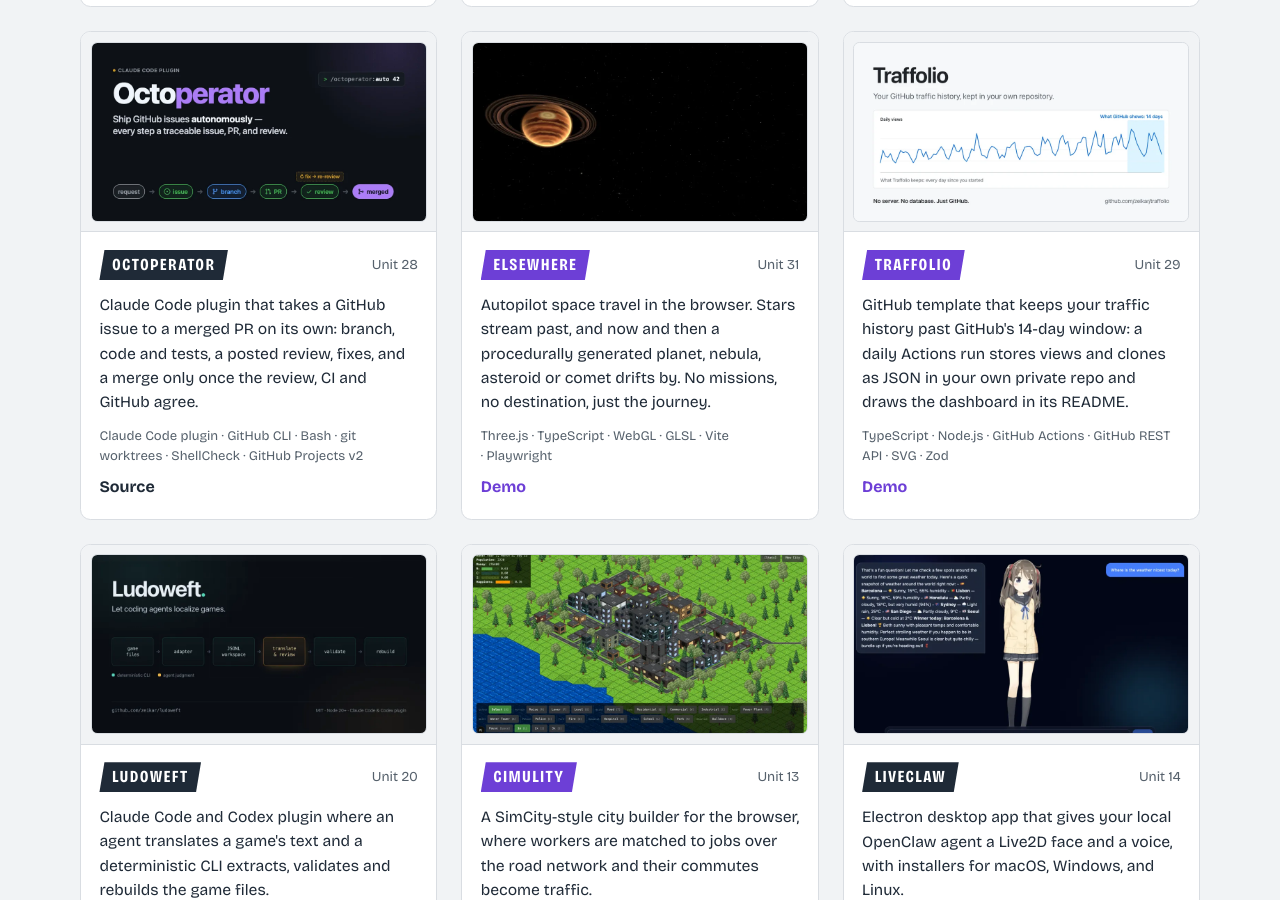
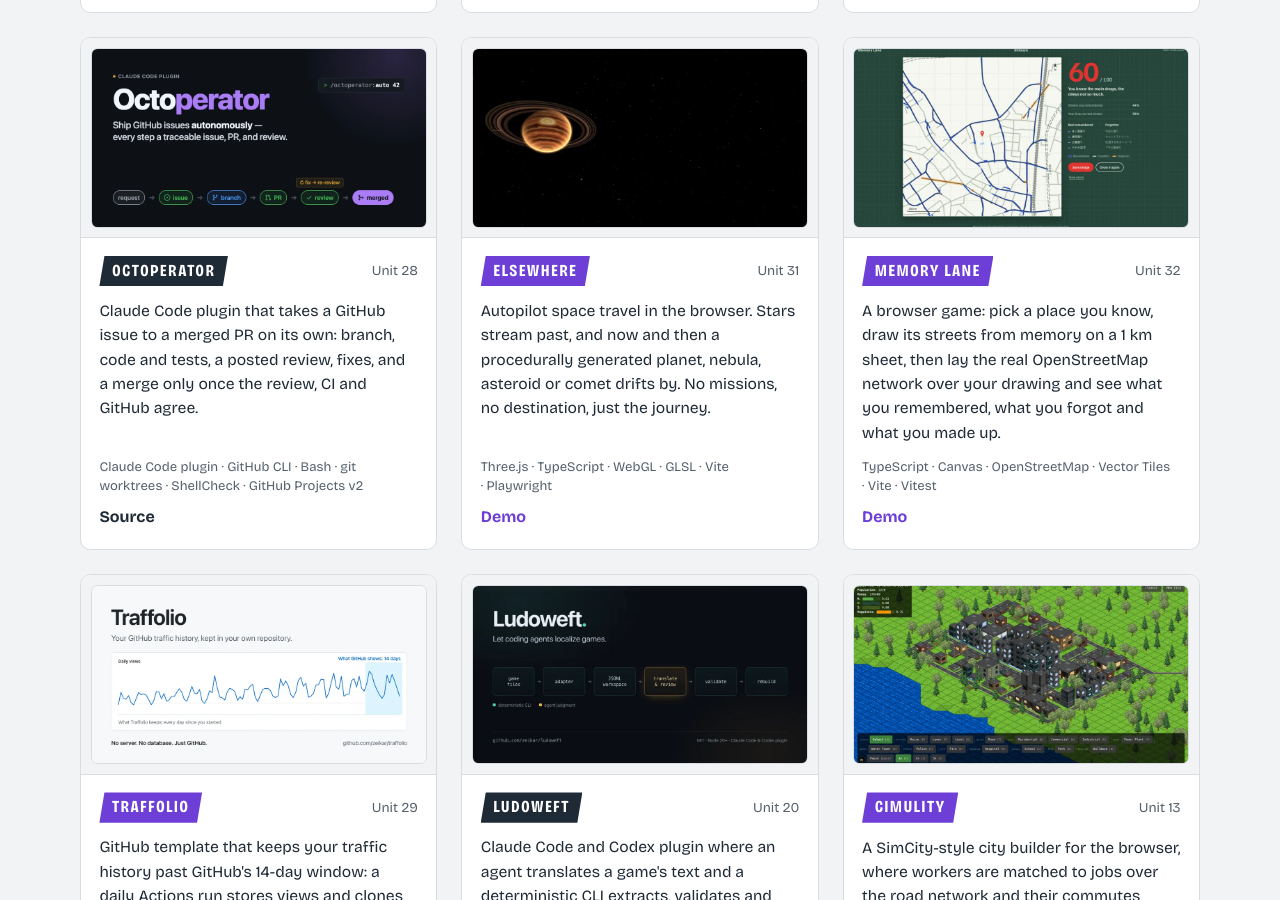
Before and after one commit to zeikar/zeikar.github.io, a Jekyll site: the page built from index.html, in a window 1280 px wide and 900 px high, scrolled down 2982 px. Built offline with Jekyll 4.4.1, drawn with Linux system fonts in a browser that asks for light colours; some web fonts are replaced; part of the change alters nothing that is shown.

Commit message:
feat(projects): add Memory Lane, the draw-your-streets-from-memory game
UNIT 32, listed after Elsewhere. The page covers scoring by distance
and direction with tremor smoothing, the exploits a review agent found
and the rule that closed each, and the switch from Overpass to
OpenFreeMap vector tiles with seam clipping. The image is a real
capture of a reveal in Shibuya.

```diff
--- a/_data/project_order.yml
+++ b/_data/project_order.yml
@@ -14,6 +14,7 @@
 - commentarium
 - octoperator
 - elsewhere
+- memory-lane
 - traffolio
 - ludoweft
 - cimulity
--- /dev/null
+++ b/_projects/memory-lane.md
@@ -0,0 +1,38 @@
+---
+layout: project
+title: "Memory Lane"
+description: "A browser game: pick a place you know, draw its streets from memory on a 1 km sheet, then lay the real OpenStreetMap network over your drawing and see what you remembered, what you forgot and what you made up."
+tagline: "Draw Your Neighbourhood's Streets from Memory"
+tech_stack: ["TypeScript", "Canvas", "OpenStreetMap", "Vector Tiles", "Vite", "Vitest"]
+github_url: "https://github.com/zeikar/memory-lane"
+demo_url: "https://zeikar.dev/memory-lane/"
+image: "/assets/images/projects/memory-lane.png"
+gadget_no: 32
+date: 2026-11-15
+---
+
+Memory Lane asks how well you know a place. Search for a neighbourhood, a station or an address, and you get a square sheet 1 km across with a pin in the middle, a scale bar and north. Draw every street you can remember with the pen; you can ask for the main roads or every building to be printed first. Then reveal the real map: it inks itself outward from the pin over your drawing. Streets you remembered show blue, streets you forgot show grey, and lines that match no street get an orange highlighter as imaginary roads. The result lists the named streets you knew best and the ones you forgot, and saves as a share image labelled with the district rather than the address. "Use my location" rounds the pin to about 100 m.
+
+It runs entirely in the browser, with no server of its own. Place search goes to Nominatim and the map comes as vector tiles; the drawing and the score stay on the device, and saving the image just downloads it.
+
+## Scored by direction as well as distance
+
+Real streets and your lines are cut into pieces of at most 8 m. A real piece counts as remembered when one of your lines runs within 18 m of it and within 30° of its direction. Distance alone would credit any street your line merely crosses, so one straight stroke through a grid of alleys would collect a little from every alley. Hands shake, though, and at pointer sampling rates neighbouring samples of an honest line point every which way. So a drawn piece takes its direction from the chord across 15 m of the line on either side. Simplifying the line first was the obvious fix, and it failed: with enough tremor it kept the zigzag.
+
+The score is the harmonic mean of two shares: how much of the real street length you drew, and how much of what you drew lies on real streets. Drawing everything everywhere drags the second share down.
+
+## Hardened against the obvious tricks
+
+Before release, a reviewer agent spent its time trying to game the score, and each attack it found became a rule and a test.
+
+- **Trace the sheet's grid.** Tracing the printed 50 m grid scored 54 to 74 with a 25 m tolerance, because in grid-plan districts every street sits near some grid line. The grid is now printed every 100 m and the tolerance is 18 m, and tracing it scores about 20 to 30.
+- **Draw a known street again and again.** That piled up length on a real street. A drawn piece running within 12 m of one already counted is now skipped. A first version deduplicated by grid cell, and that made precision depend on how densely the pointer sampled the line, from 0.24 to 0.76 for the same drawing. The fix measures real length and checks geometry instead.
+- **Hedge with spare lines.** Draw a guess, then extra lines either side of it. The extra lines are skipped as retraces, but they used to still earn recall, lifting a test drawing's score from 69 to 81. Only lines that survive the dedupe count now.
+
+None of this costs an honest player. On live map data for Seoul, Tokyo, Paris and Manhattan, a careful drawing of every street, up to 8 m off with hand jitter, scores 99 to 100, and drawing every other street scores in the 70s.
+
+## The map is vector tiles, not a query
+
+The first version asked Overpass for the streets in the square, and a single request sat in its queue for about 36 seconds. It now reads OpenFreeMap's OpenMapTiles vector tiles at zoom 14, which carry every street and building, are CDN-cached and are open to cross-origin requests. The few tiles a square needs load in under a second, and are decoded in the browser into a local metric plane around the pin.
+
+Tiles repeat features in a buffer around their edges, so each line is clipped to its own tile before the play square, or a street near a seam would be scored twice. Street names live on separate lines from the street network, so the remembered and forgotten lists score those name lines against your drawing directly. A square that straddles the antimeridian wraps its longitudes and fetches tiles from both ends of the map.
```
Also changed, not shown: assets/images/projects/memory-lane.card.webp (added), assets/images/projects/memory-lane.png (added), assets/images/projects/memory-lane.webp (added).
